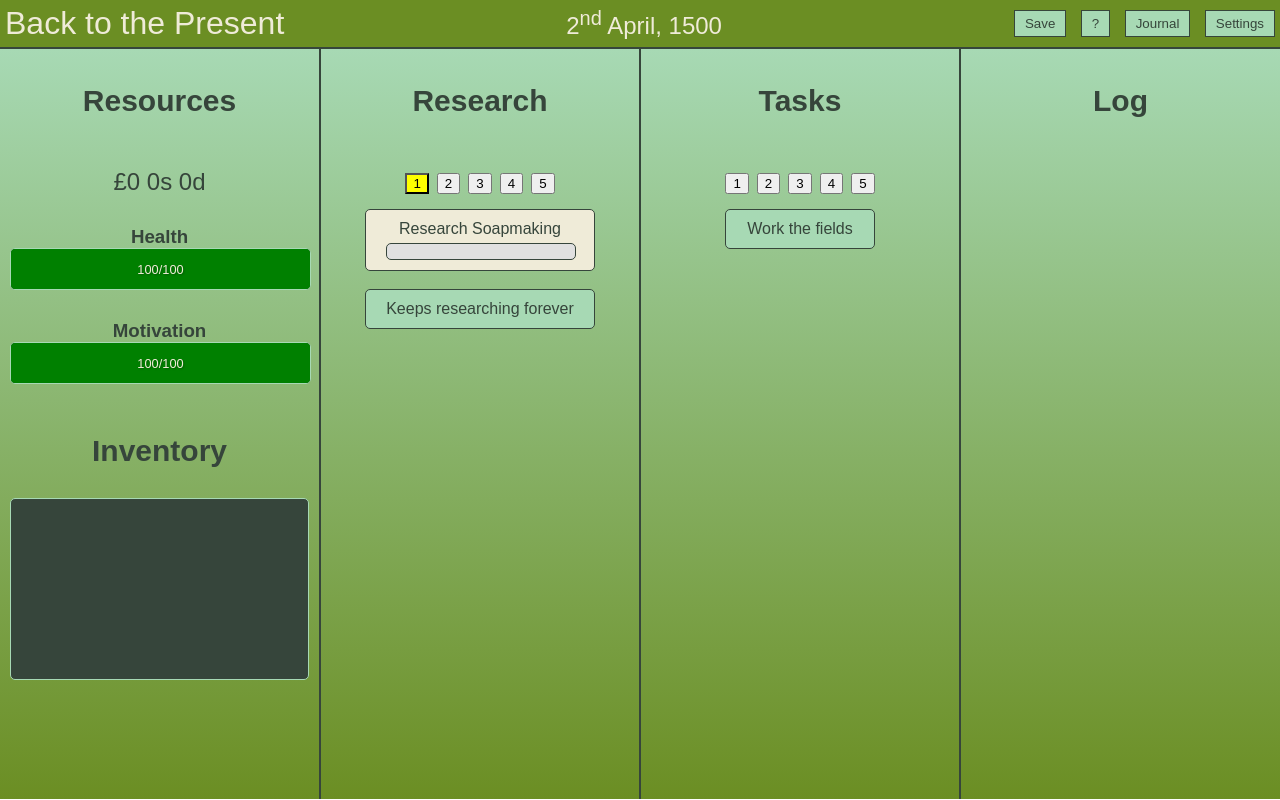
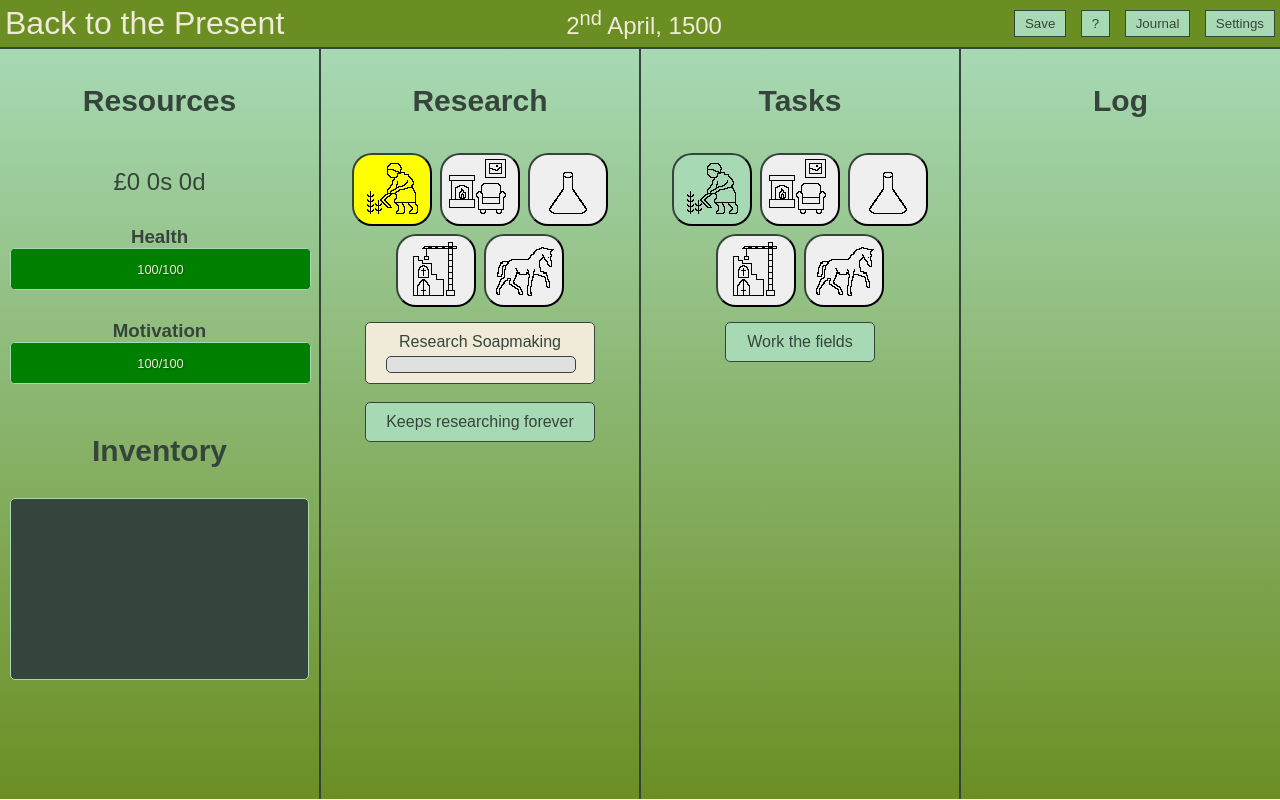
Before and after one commit to Pangbot/medieval_idle_game, a plain HTML site: page index.html in a window 1280 px wide. Both pictures are taken after a click on the button "Research Soapmaking". Drawn offline with Linux system fonts and the light colour scheme.

Commit message:
Tabs now have icons, doing more work tonight but I need to restart my PC and thought I'd backup my progress.

```diff
--- a/scripts/animations.js
+++ b/scripts/animations.js
@@ -25,7 +25,7 @@ export function addProgressElements(button, dataObject) { // dataObject is eithe
     progressFill.style.width = `${initialFill * 100}%`;
 }
 
-export function addGlowEffect(itemElement) {
+export function addGlowEffect(itemElement) { // Temporary inventory glow
     itemElement.classList.add("glow-animation");
     setTimeout(() => {
         itemElement.classList.remove("glow-animation");
--- a/scripts/buttons.js
+++ b/scripts/buttons.js
@@ -20,67 +20,90 @@ export function addMainListeners() {
     createTabButtons("taskTabs", taskTabs, changeTaskTab);
 }
 
-function createTabButtons(containerId, tabDataArray, changeTabFunction) {
-    const container = document.getElementById(containerId);
+function createTabButtons(containerID, tabDataArray, changeTabFunction) {
+    const container = document.getElementById(containerID);
     if (!container) {
-        console.error(`Container with ID '${containerId}' not found for tab buttons.`);
+        console.error(`Container with ID '${containerID}' not found for tab buttons.`);
         return;
     }
 
     container.innerHTML = '';
 
-    tabDataArray.forEach((_, index) => {
+    tabDataArray.forEach((tabID) => {
         const button = document.createElement("button");
-        button.id = tabDataArray[index];
-        button.textContent = `${index + 1}`;
+        button.id = tabID;
         button.classList.add("tab-button");
 
+        if (tabID === taskTabs[0] || tabID === researchTabs[0]) {
+            button.classList.add('active-button');
+        }
+
+        const icon = document.createElement("img");
+        icon.src = `icons/` + tabID + `.png`;
+        icon.width = common.tabSize;
+        icon.height = common.tabSize;
+
         button.addEventListener("click", () => {
-            changeTabFunction(tabDataArray[index]);
+            changeTabFunction(tabID);
         });
 
+        button.appendChild(icon);
         container.appendChild(button);
     });
 }
 
-export function updateTabButtons(containerId, tabDataArray, changeTabFunction) {
-    const container = document.getElementById(containerId);
+export function updateTabButtons(containerID, tabDataArray, changeTabFunction) {
+    const container = document.getElementById(containerID);
     if (!container) {
-        console.error(`Container with ID '${containerId}' not found for tab buttons.`);
+        console.error(`Container with ID '${containerID}' not found for tab buttons.`);
         return;
     }
 
     container.innerHTML = '';
 
-    let chosen = null;
+    let chosenTabID = null;
+    let allButtons;
 
-    if (containerId === "researchTabs") {
-        chosen = common.researchMap.get(player.selectedResearchID);
+    if (containerID === "researchTabs") {
+        const researchButtonsContainer = document.getElementById('resInTabBtns');
+        const firstButton = researchButtonsContainer.querySelector('.progress-button');
+        allButtons = researchButtonsContainer.querySelectorAll('.progress-button');
+        chosenTabID = firstButton.dataset.tabID;
     }
 
-    if (containerId === "taskTabs") {
-        chosen = common.taskMap.get(player.selectedTaskID);
+    if (containerID === "taskTabs") {
+        const taskButtonsContainer = document.getElementById('taskInTabBtns');
+        const firstButton = taskButtonsContainer.querySelector('.progress-button');
+        allButtons = researchButtonsContainer.querySelectorAll('.progress-button');
+        chosenTabID = firstButton.dataset.tabID;
     }
 
-    tabDataArray.forEach((_, index) => {
+    tabDataArray.forEach((tabID) => {
         const button = document.createElement("button");
-        button.id = tabDataArray[index];
-        button.textContent = `${index + 1}`;
+        button.id = tabID;
         button.classList.add("tab-button");
 
-        if (chosen != null) {
-            if (chosen.tab === button.id) {
-                button.style.backgroundColor = 'yellow';
+        const icon = document.createElement("img");
+        icon.src = `icons/` + tabID + `.png`;
+        icon.width = common.tabSize;
+        icon.height = common.tabSize;
+
+        if (chosenTabID === button.id) {
+            // Check if we've (un)selected a research/task in the active tab
+            for (const buttonSearch of allButtons) {
+                if (buttonSearch.classList.contains('selected-button')) {
+                    button.classList.add('selected-button');
+                    break;
+                }
             }
-        }
-        else {
-            button.style.removeProperty('background-color');
+            button.classList.add('active-button');
         }
 
         button.addEventListener("click", () => {
-            changeTabFunction(tabDataArray[index]);
+            changeTabFunction(tabID);
         });
 
+        button.appendChild(icon);
         container.appendChild(button);
     });
 }
@@ -101,6 +124,7 @@ export function createTabResearchButtons(container, researches) {
         button.appendChild(span);
 
         button.classList.add("progress-button");
+        button.dataset.tabID = research.tab;
         button.dataset.researchID = research.id;
         button.dataset.description = research.description;
 
@@ -161,6 +185,7 @@ export function createTabTaskButtons(container, tasks) {
         button.appendChild(span);
 
         button.classList.add("progress-button");
+        button.dataset.tabID = task.tab;
         button.dataset.taskID = task.id;
         button.dataset.description = task.description;
 
--- a/scripts/common.js
+++ b/scripts/common.js
@@ -12,6 +12,7 @@ const taskMap = new Map(allTasks.map(task => [task.id, task]));
 const common = {
     dayInMilliseconds: 1000,
     unlockedDBH: false,
+    tabSize: 64,
     researchMap,
     taskMap,
 
--- a/scripts/data/researchList.js
+++ b/scripts/data/researchList.js
@@ -1,10 +1,10 @@
 // Every research in the game
 
 export const researchTabs = [
-    "daily life",
+    "daily-life",
     "comforts",
     "science",
-    "big projects",
+    "big-projects",
     "travel"
 ];
 
--- a/scripts/data/taskList.js
+++ b/scripts/data/taskList.js
@@ -1,10 +1,10 @@
 // Every task in the game
 
 export const taskTabs = [
-    "daily life",
+    "daily-life",
     "comforts",
     "science",
-    "big projects",
+    "big-projects",
     "travel"
 ];
 
--- a/scripts/research.js
+++ b/scripts/research.js
@@ -53,8 +53,29 @@ function changeResearchTab(targetTab) {
         console.error(`Tab ${targetTab} not found in researchTabs (${researchTabs}).`)
     }
 
-    if (!(currentResearchTab === targetTab)) {
+    if (currentResearchTab !== targetTab) {
+        const tabsContainer = document.querySelector('#researchTabs');
+
+        if (!tabsContainer) {
+            console.error("Research tabs container not found.");
+            return;
+        }
+
+        const oldTabObject = tabsContainer.querySelector('#' + currentResearchTab);
+        const newTabObject = tabsContainer.querySelector('#' + targetTab);
+
+        if (oldTabObject && oldTabObject.classList.contains('active-button')) {
+            oldTabObject.classList.remove('active-button');
+        }
+
         currentResearchTab = targetTab;
+
+        if (newTabObject) {
+            newTabObject.classList.add('active-button');
+        } else {
+            console.error(`New tab button '${targetTab}' not found.`);
+        }
+
         updateResearches();
     }
 }
--- a/scripts/tasks.js
+++ b/scripts/tasks.js
@@ -52,10 +52,31 @@ function changeTaskTab(targetTab) {
         console.error(`Tab ${targetTab} not found in taskTabs (${taskTabs}).`)
     }
 
-    if (!(currentTaskTab === targetTab)) {
-        currentTaskTab = targetTab;
-        updateTasks();
-    }
+    if (currentTaskTab !== targetTab) {
+            const tabsContainer = document.querySelector('#taskTabs');
+
+            if (!tabsContainer) {
+                console.error("Task tabs container not found.");
+                return;
+            }
+
+            const oldTabObject = tabsContainer.querySelector('#' + currentTaskTab);
+            const newTabObject = tabsContainer.querySelector('#' + targetTab);
+
+            if (oldTabObject && oldTabObject.classList.contains('active-button')) {
+                oldTabObject.classList.remove('active-button');
+            }
+
+            currentTaskTab = targetTab;
+
+            if (newTabObject) {
+                newTabObject.classList.add('active-button');
+            } else {
+                console.error(`New tab button '${targetTab}' not found.`);
+            }
+
+            updateTasks();
+        }
 }
 
 function updateTaskProgress() {
--- a/styles.css
+++ b/styles.css
@@ -6,7 +6,7 @@ body {
 }
 
 h2 {
-    margin-bottom: 50px;
+    margin-bottom: 30px;
     font-size: 30px;
     color: #36453B;
 }
@@ -66,7 +66,9 @@ h3 {
 }
 
 #money {
+    display: block;
     font-size: 1.5em;
+    margin-top: 50px;
 }
 
 /* The Inventory header */
@@ -161,6 +163,19 @@ h3 {
     gap: 8px;
     padding: 5px;
     justify-content: center;
+}
+
+.tab-button {
+    border-radius: 20px;
+    border-color: #36453B;
+}
+
+.tab-button.active-button {
+    background-color: #A7D9B4;
+}
+
+.tab-button.selected-button {
+    background-color: yellow;
 }
 
 /* Progress buttons */
```
Also changed, not shown: icons/big-projects.png (added), icons/comforts.png (added), icons/daily-life.png (added), icons/science.png (added), icons/travel.png (added), icons/travel_backup.png (added).
